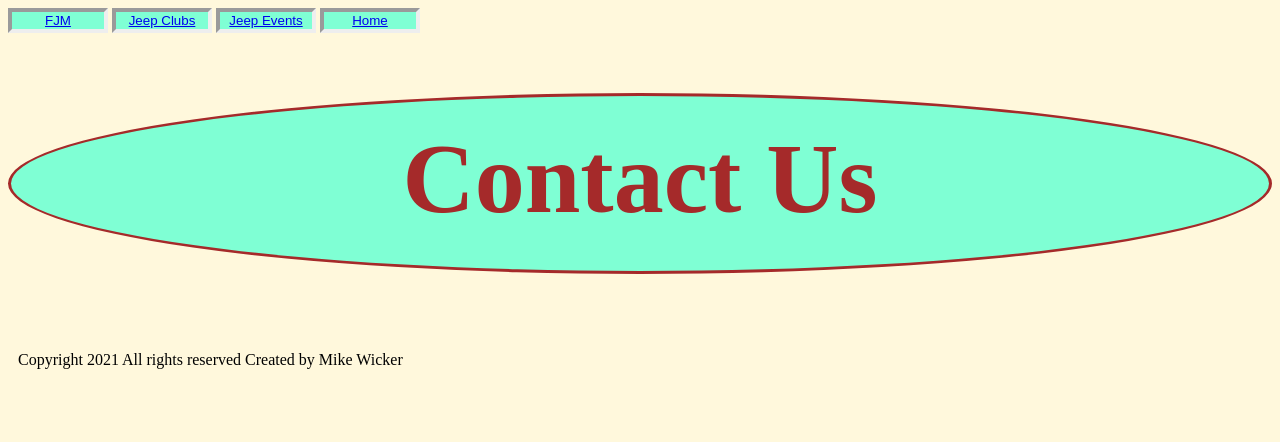
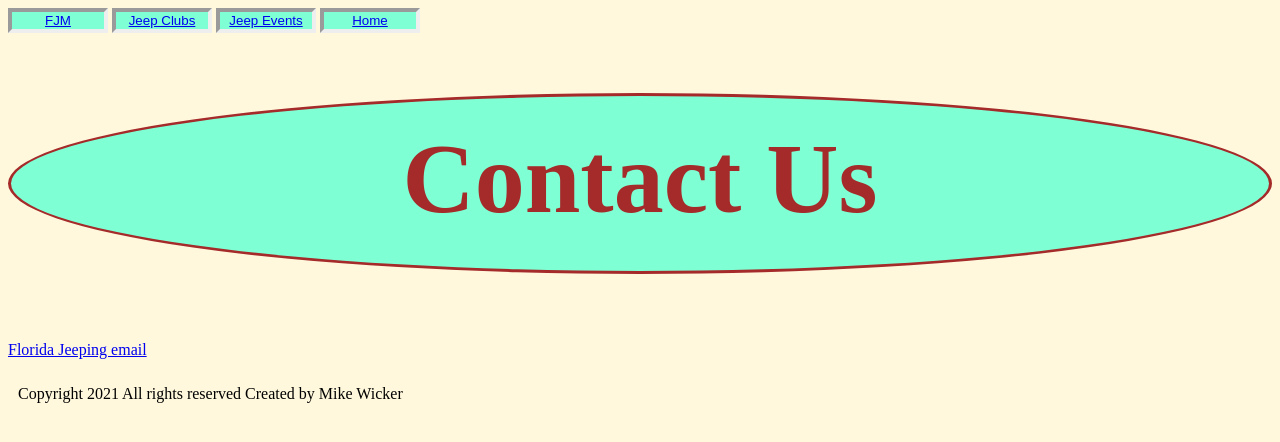
Before and after one commit to mdwicker1959/mdwicker1959.github.io, a plain HTML site: page contact.html in a window 1280 px wide. Drawn offline with Linux system fonts and the light colour scheme.

Commit message:
Update contact.html

```diff
--- a/contact.html
+++ b/contact.html
@@ -14,6 +14,9 @@
             <button> <a href="https:\\mdwicker1959.github.io\index.html">Home</a></button>
 
 <h1>Contact Us</h1>
+                <a href="mailto:floridajeepingmagazine@yahoo.com">Florida Jeeping email</a>
+
+
 <Footer>
     <p>Copyright 2021 All rights reserved Created by Mike Wicker</p>
 </Footer>
```
